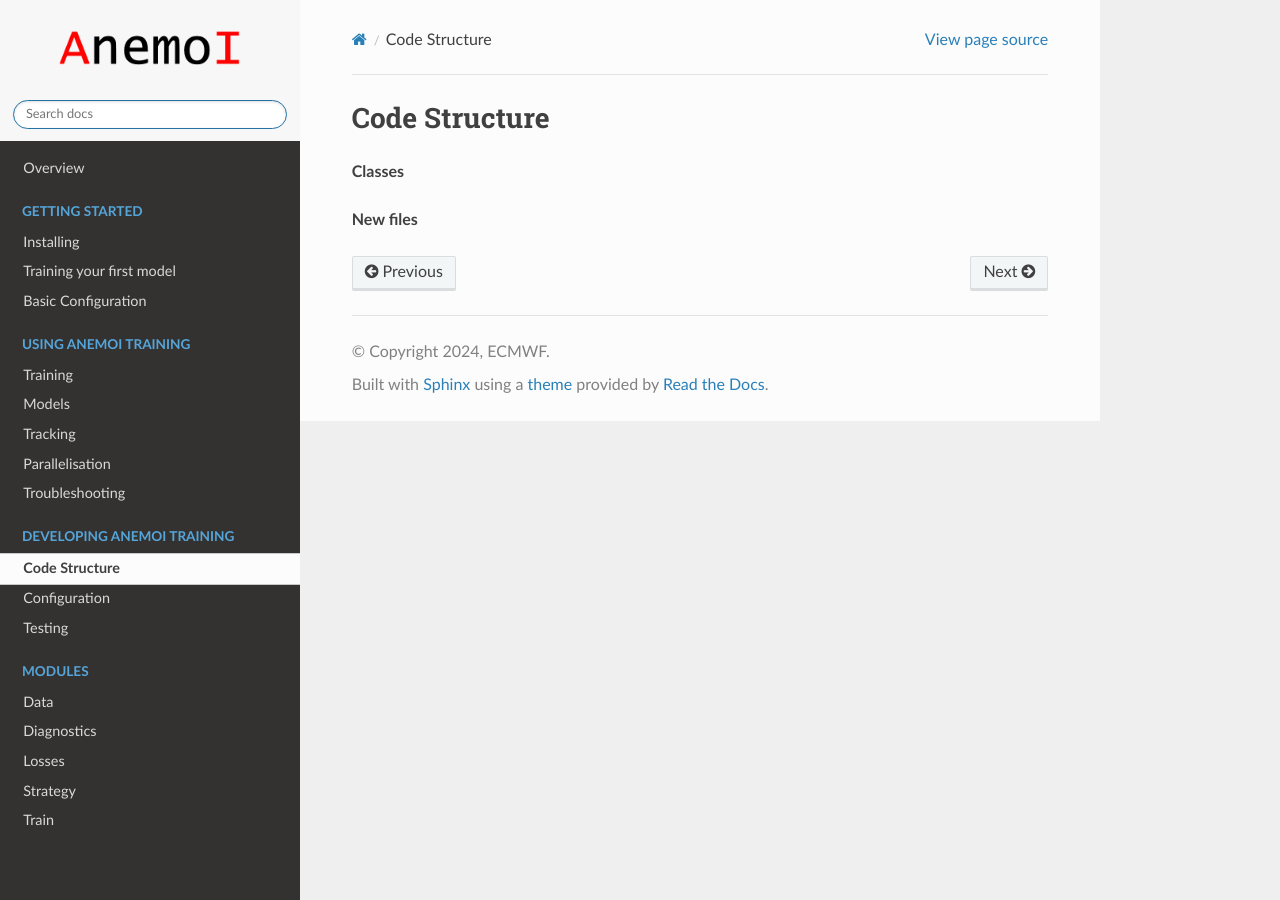
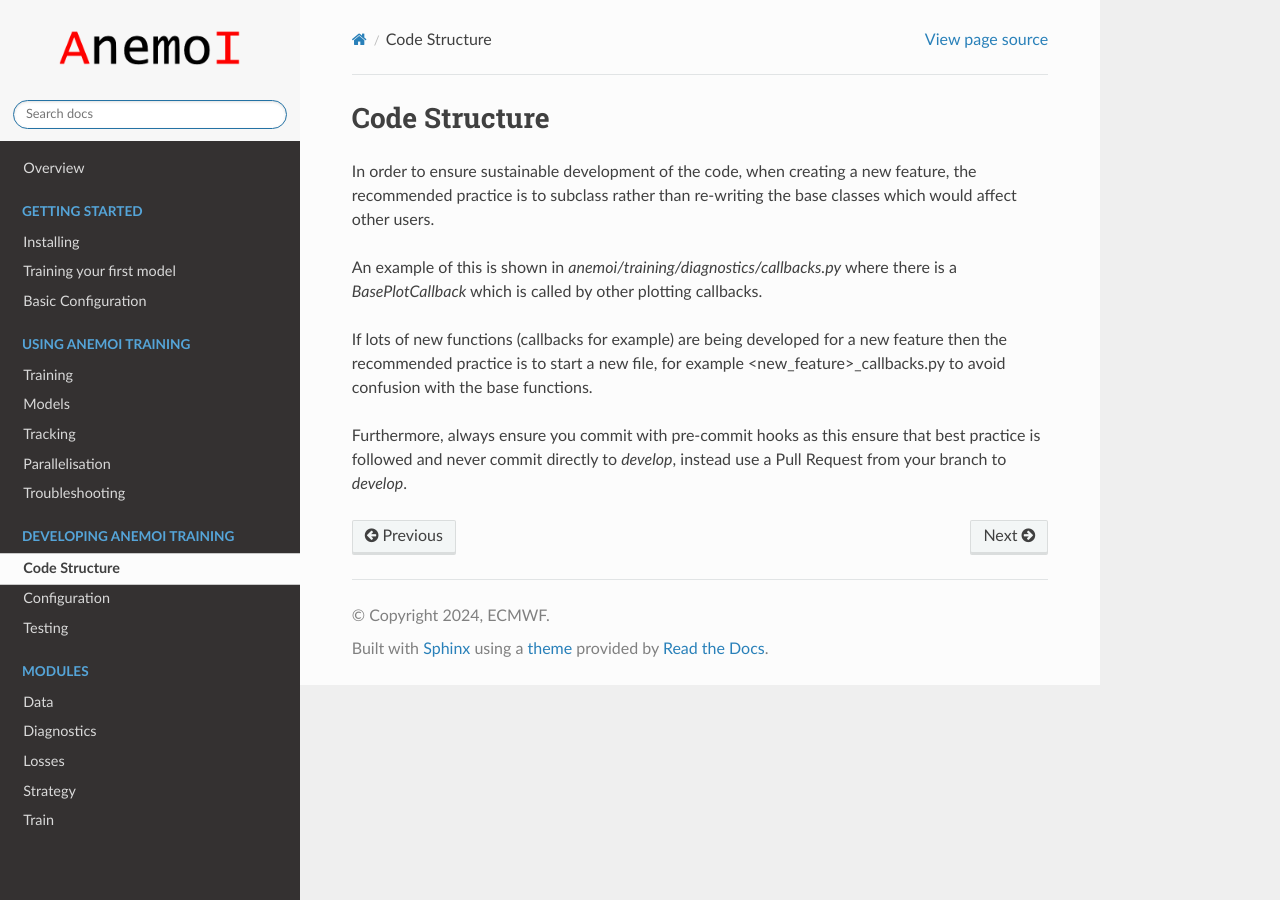
Before and after one commit to ecmwf/anemoi-training, a Sphinx documentation site: the page built from docs/dev/code-structure.rst, in a window 1280 px wide. Built offline with Sphinx 7.4.7 and the Read the Docs theme 2.0.0, drawn with Linux system fonts in a browser that asks for light colours; the version number could not be read and is left out.

Commit message:
finish dev doc

```diff
--- a/docs/dev/code-structure.rst
+++ b/docs/dev/code-structure.rst
@@ -2,6 +2,13 @@
  Code Structure
 ################
 
-**Classes**
+In order to ensure sustainable development of the code, when creating a new feature, the recommended practice is to subclass
+rather than re-writing the base classes which would affect other users.
 
-**New files**
+An example of this is shown in `anemoi/training/diagnostics/callbacks.py` where there is a `BasePlotCallback` which is called by other plotting callbacks.
+
+If lots of new functions (callbacks for example) are being developed for a new feature then the recommended practice is to start a
+new file, for example <new_feature>_callbacks.py to avoid confusion with the base functions.
+
+Furthermore, always ensure you commit with pre-commit hooks as this ensure that best practice is followed and
+never commit directly to `develop`, instead use a Pull Request from your branch to `develop`.
```
